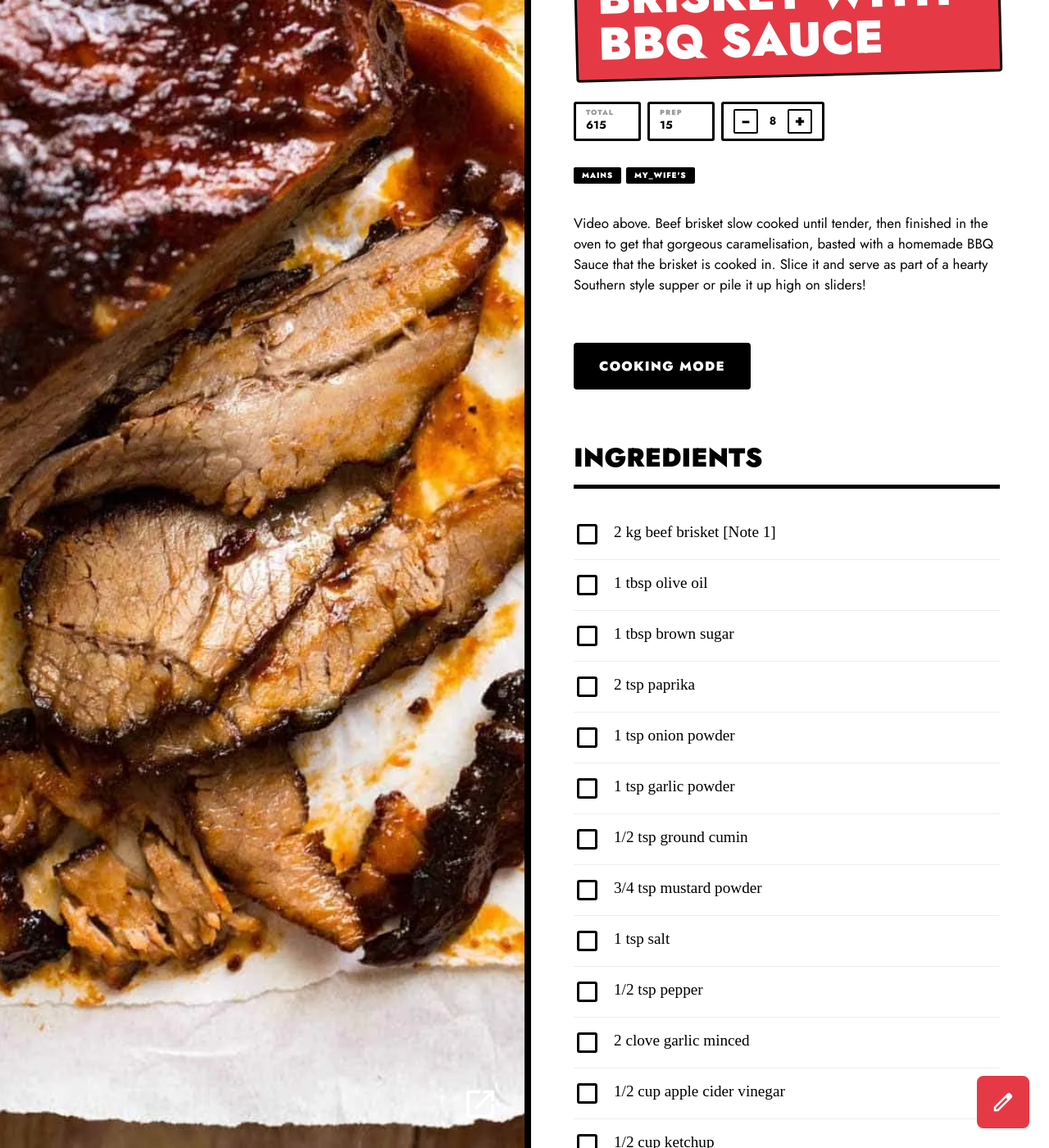
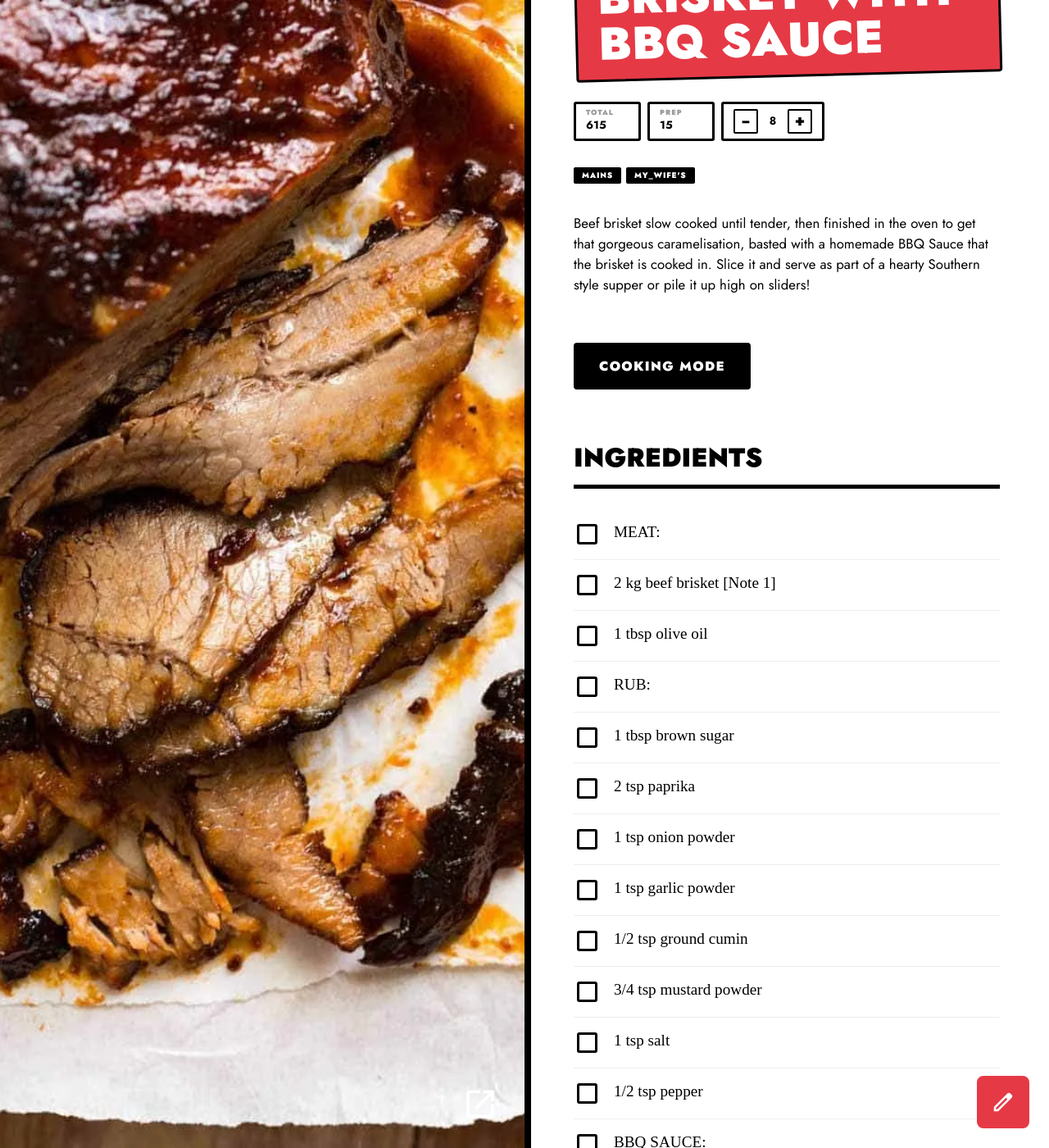
Before and after one commit to amp800/chowdown, a Jekyll site: the page built from _recipes/mw-slow-cooker-beef-brisket-with-bbq-sauce.md, in a window 1280 px wide and 1400 px high, scrolled down 264 px. Shown: the whole window at 82% size. Built offline with Jekyll 4.4.1, drawn with Linux system fonts in a browser that asks for light colours.

Commit message:
Edit recipe _recipes/mw-slow-cooker-beef-brisket-with-bbq-sauce.md

```diff
--- a/_recipes/mw-slow-cooker-beef-brisket-with-bbq-sauce.md
+++ b/_recipes/mw-slow-cooker-beef-brisket-with-bbq-sauce.md
@@ -8,15 +8,17 @@ original_url: https://www.recipetineats.com/slow-cooker-beef-brisket-with-bbq-sa
 tags:
 - mains
 - my_wife's
-description: Video above. Beef brisket slow cooked until tender, then finished in the oven to get that gorgeous caramelisation,
-  basted with a homemade BBQ Sauce that the brisket is cooked in. Slice it and serve as part of a hearty Southern style supper
-  or pile it up high on sliders!
+description: Beef brisket slow cooked until tender, then finished in the oven to get that gorgeous caramelisation, basted
+  with a homemade BBQ Sauce that the brisket is cooked in. Slice it and serve as part of a hearty Southern style supper or
+  pile it up high on sliders!
 yield: 8 servings
 prep_time: '15'
 total_time: '615'
 ingredients:
+- 'MEAT:'
 - 2 kg beef brisket [Note 1]
 - 1 tbsp olive oil
+- 'RUB:'
 - 1 tbsp brown sugar
 - 2 tsp paprika
 - 1 tsp onion powder
@@ -25,6 +27,7 @@ ingredients:
 - 3/4 tsp mustard powder
 - 1 tsp salt
 - 1/2 tsp pepper
+- 'BBQ SAUCE:'
 - 2 clove garlic minced
 - 1/2 cup apple cider vinegar
 - 1/2 cup ketchup
```
